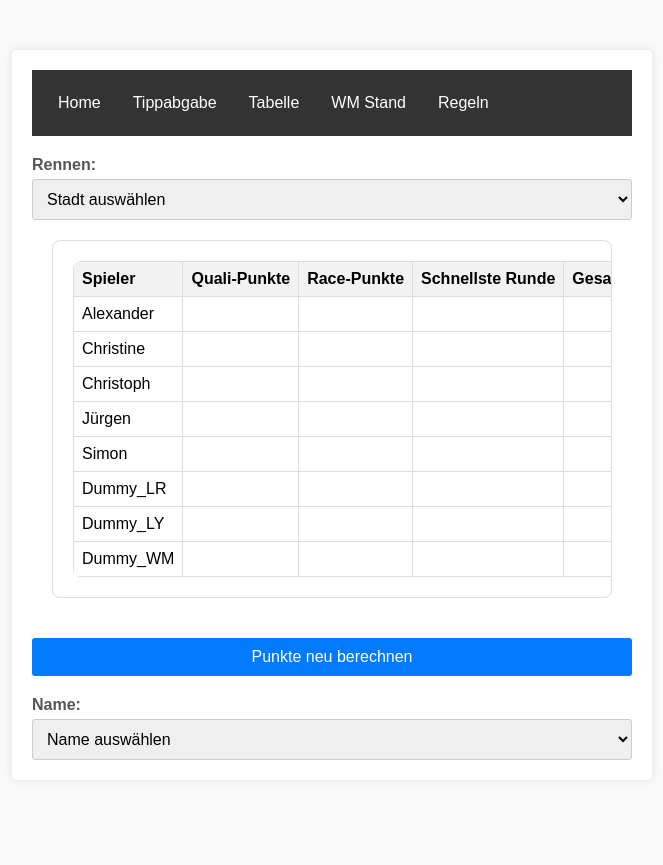
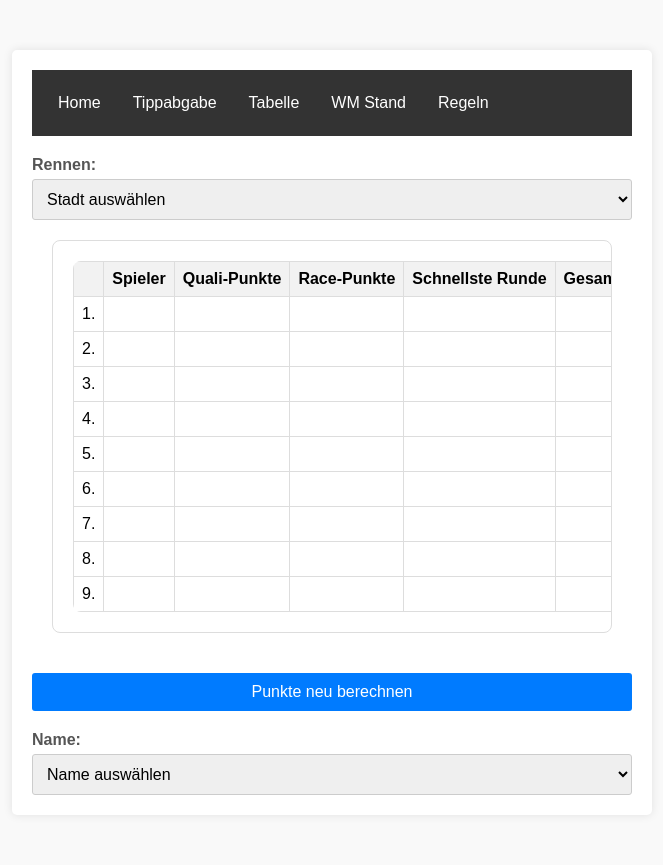
Before and after one commit to CBerninger88/Formel1_Tippspiel, a Flask app: page /rennergebnis in a window 1280 px wide. Shown: the whole page, without its empty margins (308-971 px from the left). Before the commit the page ends 760 px from the top, so only its background shows below. Run offline with Flask 3, Linux system fonts and the light colour scheme; data that the repository does not hold is empty; some libraries are stand-ins or nearby versions.

Commit message:
Konstrukteurs Dummy hinzugefügt

```diff
--- a/routes/rennergebnis.py
+++ b/routes/rennergebnis.py
@@ -68,11 +68,14 @@ def get_punkte():
     if exists and not calcNew:
 
         tipppunkte, gesamtpunkte, status = city.get_tipppunkte(False)
-        return jsonify({'punkte': gesamtpunkte, 'status': status})
+        ergebnis_sorted = sorted(gesamtpunkte.items(), key=lambda item: item[1]['gesamtPunkte'], reverse=True)
+
+        return jsonify({'punkte': ergebnis_sorted, 'status': status})
 
     else:
         tipppunkte, gesamtpunkte, status = city.get_tipppunkte(True)
+        ergebnis_sorted = sorted(gesamtpunkte.items(), key=lambda item: item[1]['gesamtPunkte'], reverse=True)
         if status['success']:
             city.set_tipppunkte(tipppunkte)
 
-    return jsonify({'punkte': gesamtpunkte, 'status': status})
+    return jsonify({'punkte': ergebnis_sorted, 'status': status})
--- a/routes/tippabgabe.py
+++ b/routes/tippabgabe.py
@@ -40,7 +40,7 @@ def get_selection():
 
     heute = date.today()
     renndatum = datetime.strptime(request.args.get('city').split(', ')[1], "%Y-%m-%d").date()
-    if (renndatum - heute).days < 3 and name not in ['Ergebnis', 'Dummy_LY', 'Dummy_WM', 'Dummy_LR']:
+    if (renndatum - heute).days < 3 and name not in ['Ergebnis', 'Dummy_LY', 'Dummy_WM', 'Dummy_LR', 'Dummy_Kon']:
         if not qstatus['success']:
             qdrivers = spieler.get_quali_tipps(race_id-1)[0]
             drivers.update(qdrivers)
--- a/static/pages/home.js
+++ b/static/pages/home.js
@@ -73,7 +73,7 @@ export function initHomePage(){
 
         if (!qTippTabelle || !rTippTabelle || ! fTippTabelle) return
 
-        const names = ['Alexander','Christine', 'Christoph', 'Jürgen', 'Simon',  'Dummy_LY', 'Dummy_WM', 'Dummy_LR', 'Ergebnis'];
+        const names = ['Alexander','Christine', 'Christoph', 'Jürgen', 'Simon',  'Dummy_LY', 'Dummy_Kon', 'Dummy_WM', 'Dummy_LR', 'Ergebnis'];
         const qplatzierungen = [1,2,3,4];
         const rplatzierungen = [1,2,3,4,5,6,7,8,9,10];
 
--- a/static/pages/rennergebnis.js
+++ b/static/pages/rennergebnis.js
@@ -39,7 +39,7 @@ export function initRennergebnisPage(){
 
     function fetchPunkte(calcNew) {
         const tabelle = document.getElementById('rennergebnisTabelle').querySelector('tbody');
-        const names = ['Alexander', 'Christine', 'Christoph', 'Jürgen', 'Simon', 'Dummy_LR', 'Dummy_LY', 'Dummy_WM'];
+        const names = ['Alexander', 'Christine', 'Christoph', 'Jürgen', 'Simon', 'Dummy_LR', 'Dummy_Kon', 'Dummy_LY', 'Dummy_WM'];
 
         const selectedCity = citySelect.value;
 
@@ -53,12 +53,21 @@ export function initRennergebnisPage(){
 
             const {punkte, status} = data;
 
-            names.forEach((name, rowIndex) => {
+            if (Object.keys(punkte).length === 0) {
+                alert(status.message);
+                return; // Beende die Funktion, wenn keine Daten vorliegen
+            }
+
+            punkte.forEach((entry, rowIndex) => {
+                const [name, details] = entry;
                 const tr = tabelle.rows[rowIndex];
+
+                if(!tr) return;
+
                 const keys = ['qPunkte', 'rPunkte', 'fPunkte', 'gesamtPunkte'];
-
-                for(let col = 1; col < tr.cells.length; col++) {
-                    tr.cells[col].textContent = punkte[name]?.[keys[col-1]] ?? '';
+                tr.cells[1].textContent = name ?? '';
+                for(let col = 2; col < tr.cells.length; col++) {
+                    tr.cells[col].textContent = details[keys[col-2]] ?? '';
                 }
             });
             //alert(status.message)
--- a/templates/gesamtergebnis.html
+++ b/templates/gesamtergebnis.html
@@ -88,6 +88,11 @@
                         <td></td>
                         <td></td>
                     </tr>
+                    <tr>
+                        <td>9.</td>
+                        <td></td>
+                        <td></td>
+                    </tr>
 
                 </tbody>
             </table>
--- a/templates/home.html
+++ b/templates/home.html
@@ -57,6 +57,7 @@
                         <th>Jürgen</th>
                         <th>Simon</th>
                         <th>Dummy_LY</th>
+                        <th>Dummy_Kon</th>
                         <th>Dummy_WM</th>
                         <th>Dummy_LR</th>
                         <th>Ergebnis</th>
@@ -78,6 +79,7 @@
                         <th>Jürgen</th>
                         <th>Simon</th>
                         <th>Dummy_LY</th>
+                        <th>Dummy_Kon</th>
                         <th>Dummy_WM</th>
                         <th>Dummy_LR</th>
                         <th>Ergebnis</th>
@@ -99,6 +101,7 @@
                         <th>Jürgen</th>
                         <th>Simon</th>
                         <th>Dummy_LY</th>
+                        <th>Dummy_Kon</th>
                         <th>Dummy_WM</th>
                         <th>Dummy_LR</th>
                         <th>Ergebnis</th>
--- a/templates/rennergebnis.html
+++ b/templates/rennergebnis.html
@@ -45,6 +45,7 @@
             <table id="rennergebnisTabelle">
                 <thead>
                     <tr>
+                        <th></th>
                         <th>Spieler</th>
                         <th>Quali-Punkte</th>
                         <th>Race-Punkte</th>
@@ -54,56 +55,72 @@
                 </thead>
                 <tbody>
                     <tr>
-                        <td>Alexander</td>
+                        <td>1.</td>
+                        <td></td>
                         <td></td>
                         <td></td>
                         <td></td>
                         <td></td>
                     </tr>
                     <tr>
-                        <td>Christine</td>
+                        <td>2.</td>
+                        <td></td>
                         <td></td>
                         <td></td>
                         <td></td>
                         <td></td>
                     </tr>
                     <tr>
-                        <td>Christoph</td>
+                        <td>3.</td>
+                        <td></td>
                         <td></td>
                         <td></td>
                         <td></td>
                         <td></td>
                     </tr>
                     <tr>
-                        <td>Jürgen</td>
+                        <td>4.</td>
+                        <td></td>
                         <td></td>
                         <td></td>
                         <td></td>
                         <td></td>
                     </tr>
                     <tr>
-                        <td>Simon</td>
+                        <td>5.</td>
+                        <td></td>
                         <td></td>
                         <td></td>
                         <td></td>
                         <td></td>
                     </tr>
                     <tr>
-                        <td>Dummy_LR</td>
+                        <td>6.</td>
+                        <td></td>
                         <td></td>
                         <td></td>
                         <td></td>
                         <td></td>
                     </tr>
                     <tr>
-                        <td>Dummy_LY</td>
+                        <td>7.</td>
+                        <td></td>
                         <td></td>
                         <td></td>
                         <td></td>
                         <td></td>
                     </tr>
                     <tr>
-                        <td>Dummy_WM</td>
+                        <td>8.</td>
+                        <td></td>
+                        <td></td>
+                        <td></td>
+                        <td></td>
+                        <td></td>
+                    </tr>
+                    <tr>
+                        <td>9.</td>
+                        <td></td>
                         <td></td>
                         <td></td>
                         <td></td>
```
